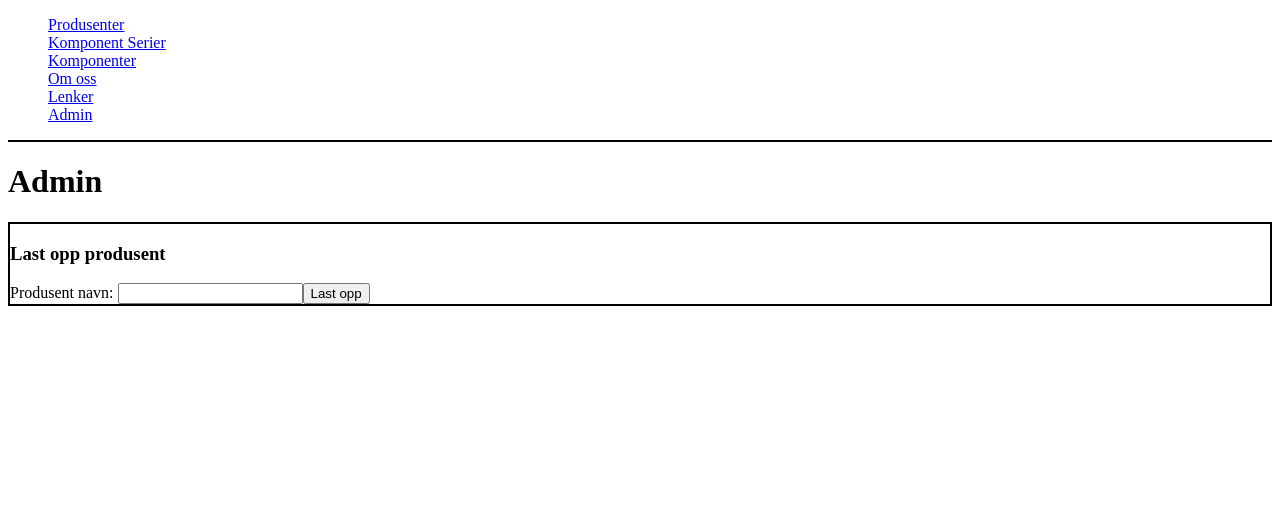
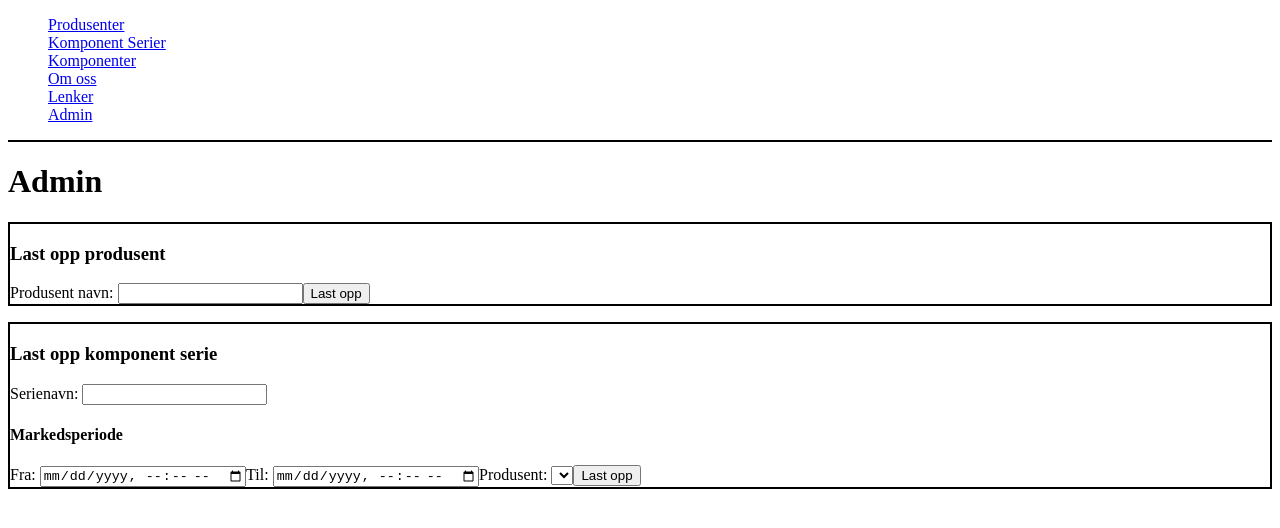
Before and after one commit to magnusoma/car-stereo-world-demo, a Vue app: page /admin in a window 1280 px wide. Shown: the top 528 px of the page. Built offline with nearby package versions, Linux system fonts and the light colour scheme.

Commit message:
upload component series

```diff
--- /dev/null
+++ b/src/components/admin/UploadComponentSeries.vue
@@ -0,0 +1,79 @@
+<template>
+    <section>
+        <h3>Last opp komponent serie</h3>
+        <label>Serienavn: </label>
+        <input type="text" v-model="ComponentSeries.name">
+
+        <h4>Markedsperiode</h4>
+        <label for="">Fra: </label>
+        <input type="datetime-local" name="" id="" v-model="ComponentSeries.producedFrom">
+
+        <label for="">Til: </label>
+        <input type="datetime-local" name="" id="" v-model="ComponentSeries.producedUntil">
+
+        <label for="">Produsent: </label>
+        <select
+            v-model="ComponentSeries.brandId"
+            @click="renderBrandList"
+        >
+            <option
+                v-for="brand in BrandList"
+                :key="brand.id"
+                :value="brand.id"
+            >{{ brand.name }}</option>
+        </select>
+
+        <input type="button" value="Last opp" @click="postComponentSeries">
+    </section>
+</template>
+
+<script>
+import { ref, reactive } from 'vue'
+import axios from 'axios'
+
+export default {
+    name: 'UploadComponentSeries',
+    setup() {
+        let ComponentSeries = reactive({
+            name: "",
+            producedFrom: "",
+            producedUntil: "",
+            brandId: 0
+        });
+
+        let BrandList = ref();
+
+        return {
+            ComponentSeries,
+            BrandList
+        }
+    },
+    methods: {
+        postComponentSeries() {
+            axios.post( "https://localhost:44353/api/ComponentSeries/add-ComponentSeries/", this.ComponentSeries )
+                .then( () => {
+                    alert(`${this.ComponentSeries.name} ble lagt til`);
+                    this.ComponentSeries = {
+                        name: "",
+                        producedFrom: "",
+                        producedUntil: "",
+                        brandId: 0
+                    };
+                })
+        },
+        renderBrandList(){
+            axios.get("https://localhost:44353/api/brand/get-brand-list")
+                .then( response => {
+                    this.BrandList = response.data;
+                })
+        }
+    },
+}
+</script>
+
+<style scoped>
+    section {
+        border: 2px solid black;
+        margin-bottom: 1rem;
+    }
+</style>
--- a/src/views/admin/AdminView.vue
+++ b/src/views/admin/AdminView.vue
@@ -1,10 +1,12 @@
 <template>
     <h1>Admin</h1>
     <upload-brand/>
+    <upload-component-series/>
 </template>
 
 <script>
 import UploadBrand from '../../components/admin/UploadBrand.vue'
+import UploadComponentSeries from '../../components/admin/UploadComponentSeries.vue'
 
 export default {
     name: 'AdminView',
@@ -20,7 +22,8 @@ export default {
 
     },
     components: {
-        UploadBrand
+        UploadBrand,
+        UploadComponentSeries
     }
 }
 </script>
```
